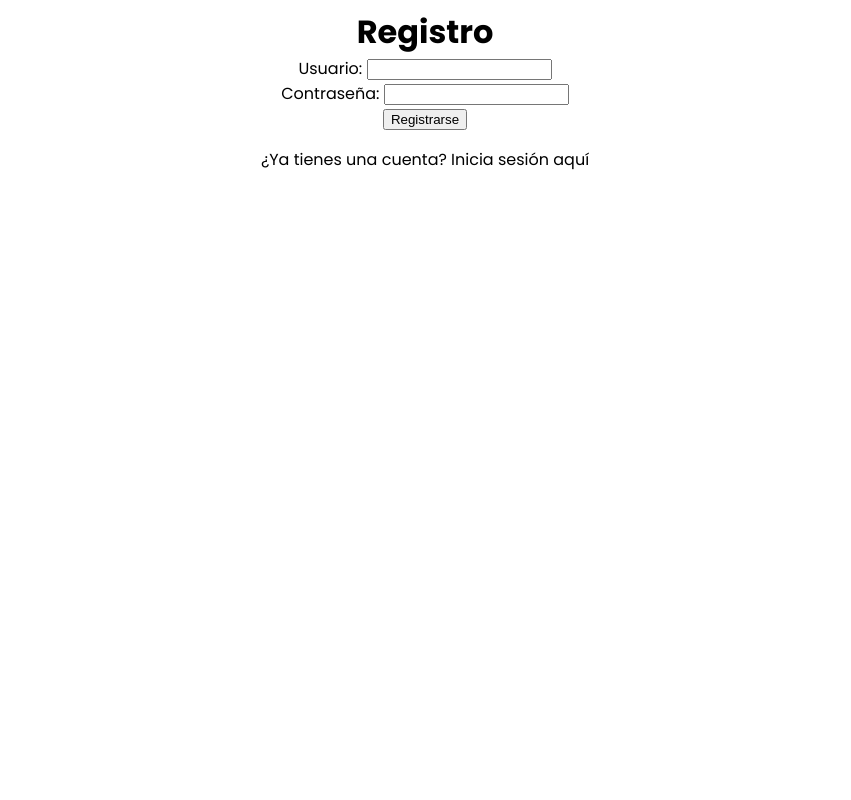
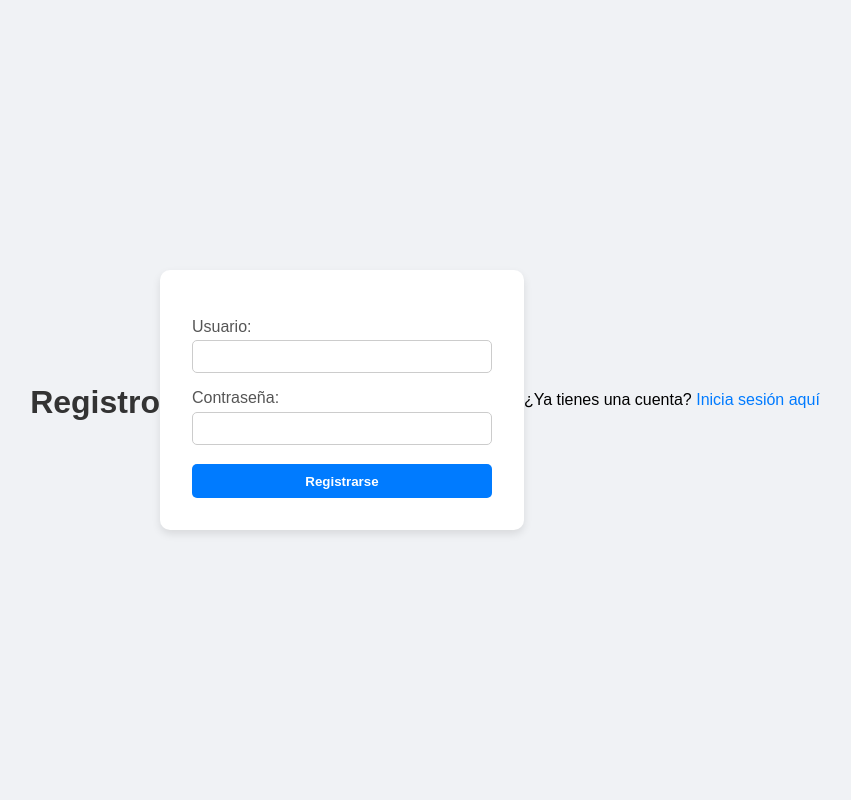
Before and after one commit to gonzalezraul/Web_blockchain, a Flask app: page /register in a window 1280 px wide. Shown: the whole page, without its empty margins (215-1066 px from the left). Run offline with Flask 3, Linux system fonts and the light colour scheme.

Commit message:
CSS register

```diff
--- /dev/null
+++ b/static/css/register.css
@@ -0,0 +1,78 @@
+/* register.css */
+
+body {
+    font-family: Arial, sans-serif;
+    background: #f0f2f5;
+    display: flex;
+    justify-content: center;
+    align-items: center;
+    height: 100vh;
+    margin: 0;
+}
+
+form {
+    background-color: #fff;
+    padding: 2rem;
+    border-radius: 10px;
+    box-shadow: 0 4px 8px rgba(0, 0, 0, 0.1);
+    width: 300px;
+}
+
+h1 {
+    text-align: center;
+    color: #333;
+    margin-bottom: 1rem;
+}
+
+label {
+    display: block;
+    margin-top: 1rem;
+    color: #555;
+}
+
+input[type="text"],
+input[type="password"] {
+    width: 100%;
+    padding: 0.5rem;
+    margin-top: 0.3rem;
+    border: 1px solid #ccc;
+    border-radius: 5px;
+    box-sizing: border-box;
+}
+
+input[type="submit"] {
+    width: 100%;
+    padding: 0.6rem;
+    margin-top: 1.2rem;
+    background-color: #007bff;
+    color: white;
+    border: none;
+    border-radius: 5px;
+    cursor: pointer;
+    font-weight: bold;
+    transition: background-color 0.3s ease;
+}
+
+input[type="submit"]:hover {
+    background-color: #0056b3;
+}
+
+p {
+    text-align: center;
+    margin-top: 1rem;
+}
+
+a {
+    color: #007bff;
+    text-decoration: none;
+}
+
+a:hover {
+    text-decoration: underline;
+}
+
+ul {
+    margin-top: 1rem;
+    padding-left: 1.2rem;
+    color: red;
+}
--- a/templates/register.html
+++ b/templates/register.html
@@ -2,7 +2,8 @@
 <html>
 <head>
     <title>Registro</title>
-    <link rel="stylesheet" href="{{ url_for('static', filename='css/styles.css') }}">
+    <link rel="stylesheet" href="{{ url_for('static', filename='css/register.css') }}">
+
 </head>
 <body>
     <h1>Registro</h1>
```
Also changed, not shown: 1 other file.
